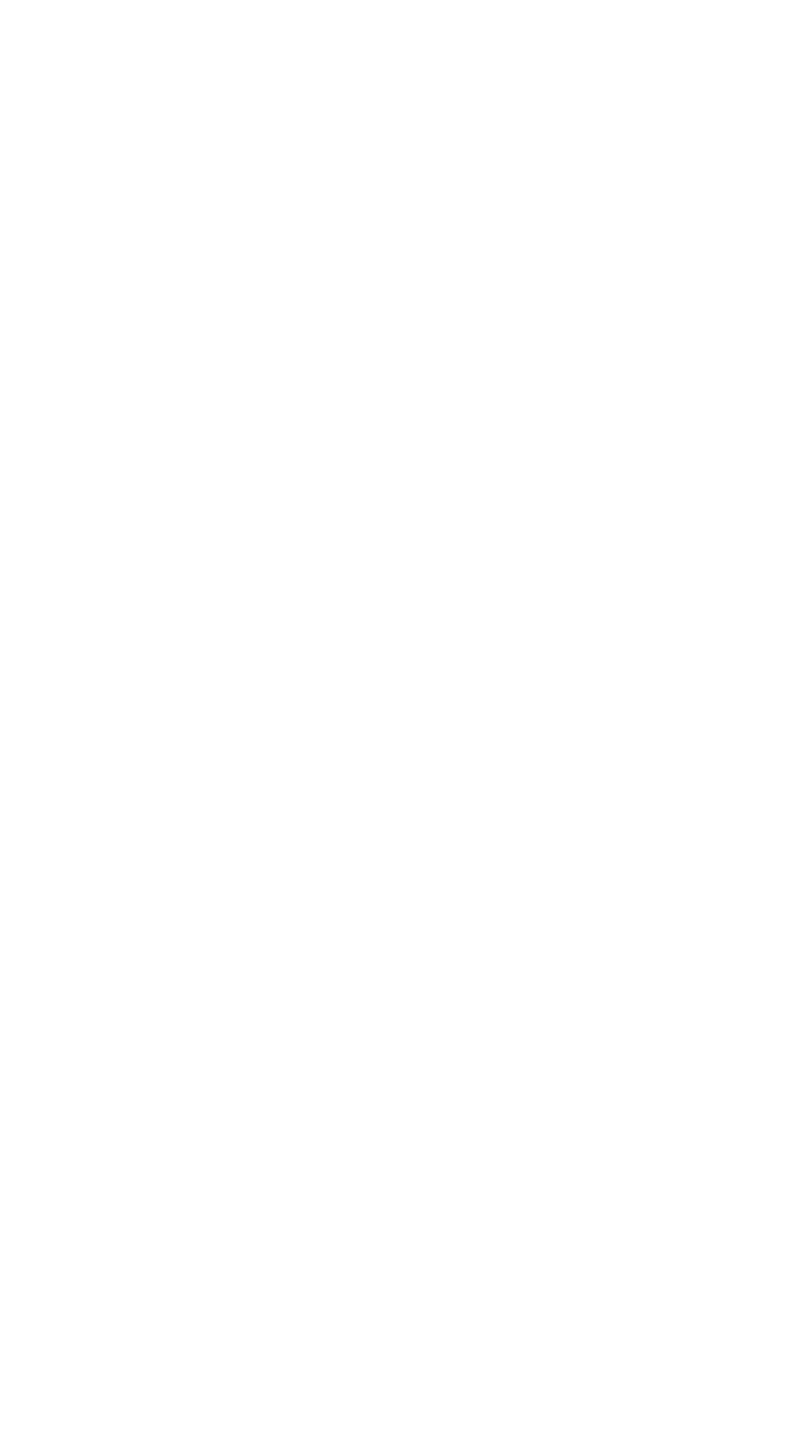
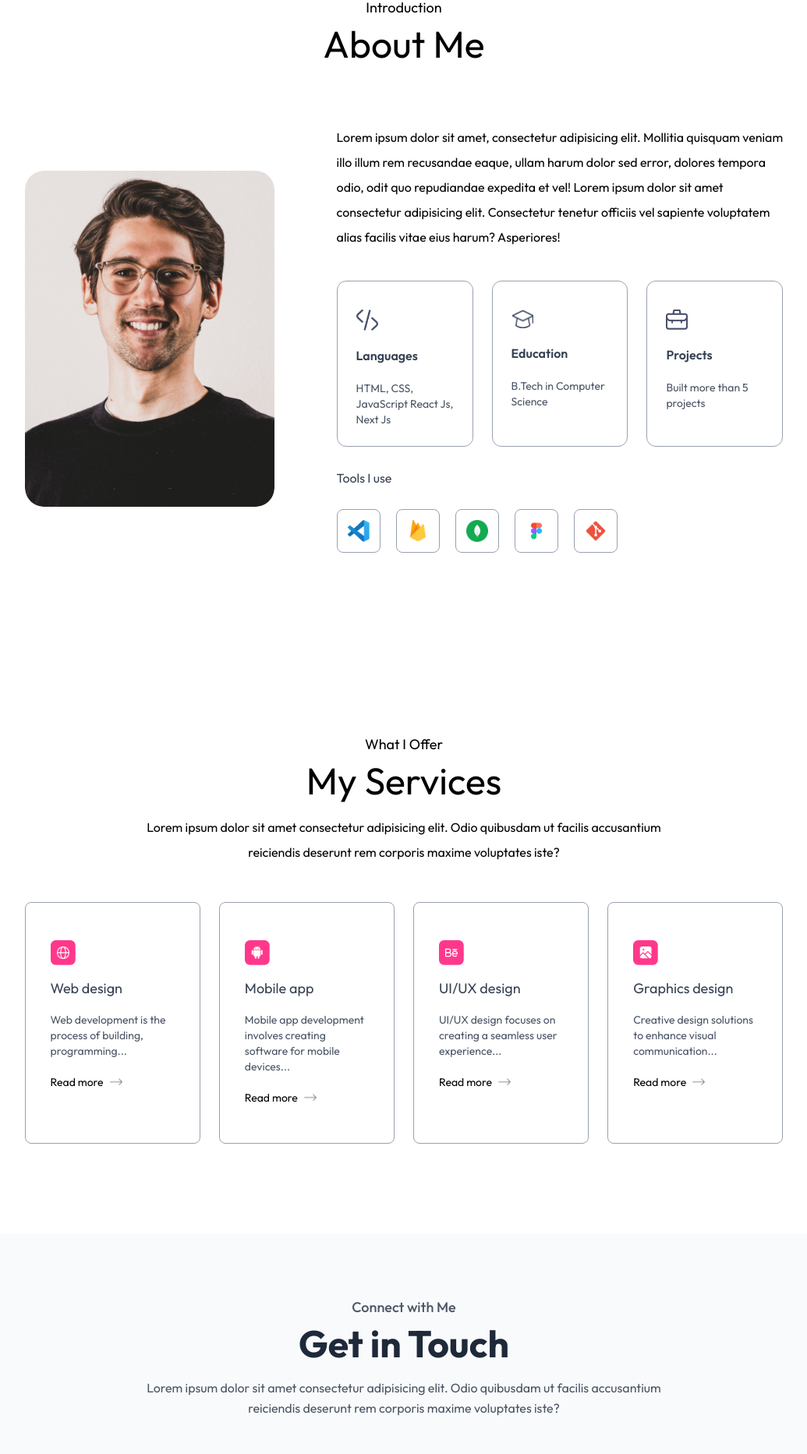
Before and after one commit to pramanandasarkar02/portfolio, a Next.js app: page / in a window 1280 px wide. Shown: the part 880-2745 px from the top of the page at 78% size, without its empty margins (122-1157 px from the left). Before the commit the page ends 800 px from the top, so only its background shows below. Built offline with nearby package versions, Linux system fonts and the light colour scheme; a web font is replaced by a local one.

Commit message:
sample project done

```diff
--- /dev/null
+++ b/app/components/About.jsx
@@ -0,0 +1,45 @@
+import { assets, infoList, toolsData } from '@/assets/assets'
+import Image from 'next/image'
+import React from 'react'
+
+const About = () => {
+  return (
+    <div id='about' className='w-full px-[12%] py-19 scroll-mt-20'>
+        <h4 className='text-center mb-2 text-lg '>Introduction</h4>
+        <h2 className='text-center text-5xl '>About Me</h2>
+        <div className='flex w-full flex-col lg:flex-row items-center gap-20 my-20'>
+            <div className='w-64 sm:w-80 rounded-3xl max-w-none'>
+                <Image src={assets.user_image} alt='user' className='w-full rounded-3xl'/>
+
+            </div>
+            <div className='flex-1'>
+                <p className='mb-10 mx-w-2xl'>Lorem ipsum dolor sit amet, consectetur adipisicing elit. Mollitia quisquam veniam illo illum rem recusandae eaque, ullam harum dolor sed error, dolores tempora odio, odit quo repudiandae expedita et vel! Lorem ipsum dolor sit amet consectetur adipisicing elit. Consectetur tenetur officiis vel sapiente voluptatem alias facilis vitae eius harum? Asperiores!</p>
+
+                <ul className='grid grid-cols-1 sm:grid-cols-3 gap-6 max-w-2xl'>
+                    {infoList.map(({icon, iconDark, title , description}, index)=>(
+                        <li key={index} className='border-[0.5px] border-gray-400 rounded-xl p-6 cursor-pointer hover:bg-lightHover hover:-translate-y-1 duration-500 hover:shadow hover:shadow-black'>
+                            <Image src={icon} alt={title} className='w-7 mt-3'/>
+                            <h3 className='my-4 font-semibold text-gray-700'>{title}</h3>
+                            <p className='text-gray-600 text-sm'>{description}</p>
+                        </li>
+                    ))}
+                </ul>
+                <h4 className='my-6 text-gray-700'>Tools I use</h4>
+
+
+                <ul className='flex items-center gap-3 sm:gap-5'>
+                    {toolsData.map((tool, index)=>(
+                        <li className='flex items-center justify-center w-12 sm:w-14 aspect-square border border-gray-400 rounded-lg cursor-pointer hover:translate-y-1 duration-500' key={index}>
+                            <Image src={tool} alt='Tool' className='w-5 sm:w-7'/>
+
+                        </li>
+                    ))}
+                </ul>
+
+            </div>
+        </div>
+    </div>
+  )
+}
+
+export default About
--- /dev/null
+++ b/app/components/Contact.jsx
@@ -0,0 +1,53 @@
+import React from 'react'
+
+const Contact = () => {
+    return (
+        <div id='contact' className='w-full px-[12%] py-20 scroll-mt-20 bg-gray-50'>
+            <h4 className='text-center mb-2 text-lg text-gray-600 font-medium'>
+                Connect with Me
+            </h4>
+            <h2 className='text-center text-5xl font-bold text-gray-800'>
+                Get in Touch
+            </h2>
+            <p className='text-center max-w-2xl mx-auto mt-5 mb-12 text-gray-600 leading-relaxed'>
+                Lorem ipsum dolor sit amet consectetur adipisicing elit. Odio quibusdam ut facilis accusantium reiciendis deserunt rem corporis maxime voluptates iste?
+            </p>
+
+            <form className='max-w-2xl mx-auto'>
+                <div className='grid grid-cols-1 md:grid-cols-2 gap-6 mt-10 mb-8'>
+                    <input
+                        type="text"
+                        placeholder='Your Name'
+                        required
+                        className='w-full p-4 outline-none border border-gray-300 rounded-lg bg-white focus:border-blue-500 focus:ring-2 focus:ring-blue-200 transition-all duration-300'
+                    />
+                    <input
+                        type="email"
+                        placeholder='Your Email'
+                        required
+                        className='w-full p-4 outline-none border border-gray-300 rounded-lg bg-white focus:border-blue-500 focus:ring-2 focus:ring-blue-200 transition-all duration-300'
+                    />
+                </div>
+
+                <textarea
+                    name="message"
+                    rows='6'
+                    placeholder='Your Message'
+                    required
+                    className='w-full p-4 outline-none border border-gray-300 rounded-lg bg-white focus:border-blue-500 focus:ring-2 focus:ring-blue-200 transition-all duration-300 mb-8 resize-y'
+                ></textarea>
+
+                <div className='text-center'>
+                    <button
+                        type='submit'
+                        className='px-8 py-3 bg-blue-600 text-white rounded-lg hover:bg-blue-700 transition-colors duration-300 font-medium shadow-md hover:shadow-lg'
+                    >
+                        Submit Now
+                    </button>
+                </div>
+            </form>
+        </div>
+    )
+}
+
+export default Contact
--- a/app/components/Navbar.jsx
+++ b/app/components/Navbar.jsx
@@ -1,22 +1,34 @@
 "use client"
 import { assets } from '@/assets/assets'
 import Image from 'next/image'
-import React, { useRef } from 'react'
+import React, { useEffect, useRef, useState } from 'react'
 
 const Navbar = () => {
+    const [isScroll, setIsScroll] = useState(false)
     const sideMenuRef = useRef();
-    const openMenu = ()=>{
+    const openMenu = () => {
         sideMenuRef.current.style.transform = 'translateX(-16rem)'
     }
-    const closeMenu = () =>{
+    const closeMenu = () => {
         sideMenuRef.current.style.transform = 'translateX(16rem)'
     }
+
+    useEffect(() => {
+        window.addEventListener('scroll', () => {
+            if (scrollY > 50) {
+                setIsScroll(true)
+            }
+            else {
+                setIsScroll(false)
+            }
+        })
+    }, [])
     return (
         <>
             <div className='fixed top-0 right-0 w-11/12 -z-10 translate-y-[-80%]'>
                 <Image src={assets.header_bg_color} alt='' className='w-full' />
             </div>
-            <nav className='w-full fixed px-5 lg:px-8 xl:px-[8%] py-4 flex items-center justify-between z-50'>
+            <nav className={`w-full fixed px-5 lg:px-8 xl:px-[8%] py-4 flex items-center justify-between  z-50 ${isScroll ? "bg-white bg-opacity-50 backdrop-blur-lg shadow-sm": ""}`}>
                 <a href="">
                     <Image src={assets.logo} alt='' className='w-28 cursor-pointer mr-14' />
                 </a>
@@ -63,9 +75,9 @@ const Navbar = () => {
 
                 <ul ref={sideMenuRef} className='flex md:hidden flex-col gap-4 py-20 px-10 fixed -right-64 p-0 bottom-0 w-64 z-50 h-screen bg-rose-50 transition duration-500'>
                     <div className=' absolute right-6 top-6' onClick={closeMenu}>
-                        <Image src={assets.close_black} alt='' className='w-5 cursor-pointer'/>
+                        <Image src={assets.close_black} alt='' className='w-5 cursor-pointer' />
                     </div>
-                <li>
+                    <li>
                         <a href="#top" onClick={closeMenu}>
                             Home
                         </a>
--- /dev/null
+++ b/app/components/Services.jsx
@@ -0,0 +1,32 @@
+import { assets, serviceData } from '@/assets/assets'
+import Image from 'next/image'
+import React from 'react'
+
+const Services = () => {
+  return (
+    <div id='services' className='w-full px-[12%] py-19 scroll-mt-20'>
+      <h4 className='text-center mb-2 text-lg '>What I Offer</h4>
+      <h2 className='text-center text-5xl '>My Services</h2>
+      <p className='text-center max-w-2xl mx-auto mt-5 mb-12 '>
+        Lorem ipsum dolor sit amet consectetur adipisicing elit. Odio quibusdam ut facilis accusantium reiciendis deserunt rem corporis maxime voluptates iste?
+      </p>
+      <div className='grid grid-cols-2 md:grid-cols-3 lg:grid-cols-4 gap-6 my-10'>
+        {serviceData.map(({icon, title, description, link}, index) => {
+          return (
+            <div key={index} className='border border-gray-400 rounded-lg px-8 py-12 hover:shadow cursor-pointer hover:-translate-y-1 duration-500'>
+              <Image src={icon} alt='' className='w-8'/>
+              <h3 className='text-lg my-4 text-gray-700'>{title}</h3>
+              <p className='text-sm text-gray-600 leading-5'>{description}</p>
+              <a href={link} className='flex items-center gap-2 text-sm mt-5 '>
+                Read more
+                <Image src={assets.right_arrow} alt='' className='w-4'/>
+              </a>
+            </div>
+          )
+        })}
+      </div>
+    </div>
+  )
+}
+
+export default Services
--- a/app/layout.js
+++ b/app/layout.js
@@ -16,7 +16,7 @@ export const metadata = {
 
 export default function RootLayout({ children }) {
   return (
-    <html lang="en">
+    <html lang="en" className="scroll-smooth">
       <body
         className={`${outfit.className} ${ovo.className} antialiased leading-8 overflow-x-hidden`}
       >
--- a/app/page.js
+++ b/app/page.js
@@ -1,12 +1,18 @@
 import Image from "next/image";
 import Navbar from "./components/Navbar";
 import Header from "./components/Header";
+import About from "./components/About";
+import Services from "./components/Services";
+import Contact from "./components/Contact";
 
 export default function Home() {
   return (
     <>
       <Navbar />
       <Header />
+      <About/>
+      <Services />
+      <Contact />
     </>
   );
 }
--- /dev/null
+++ b/tailwind.config.mjs
@@ -0,0 +1,12 @@
+/** @type {import('tailwindcss').Config} */
+export default {
+    content: [],
+    theme: {
+      extend: {
+        gridTemplateColumns:{
+            "auto": `repeat(auto-fit, minmax(200px, 1fr))`
+        }
+      },
+    },
+    plugins: [],
+}
```
